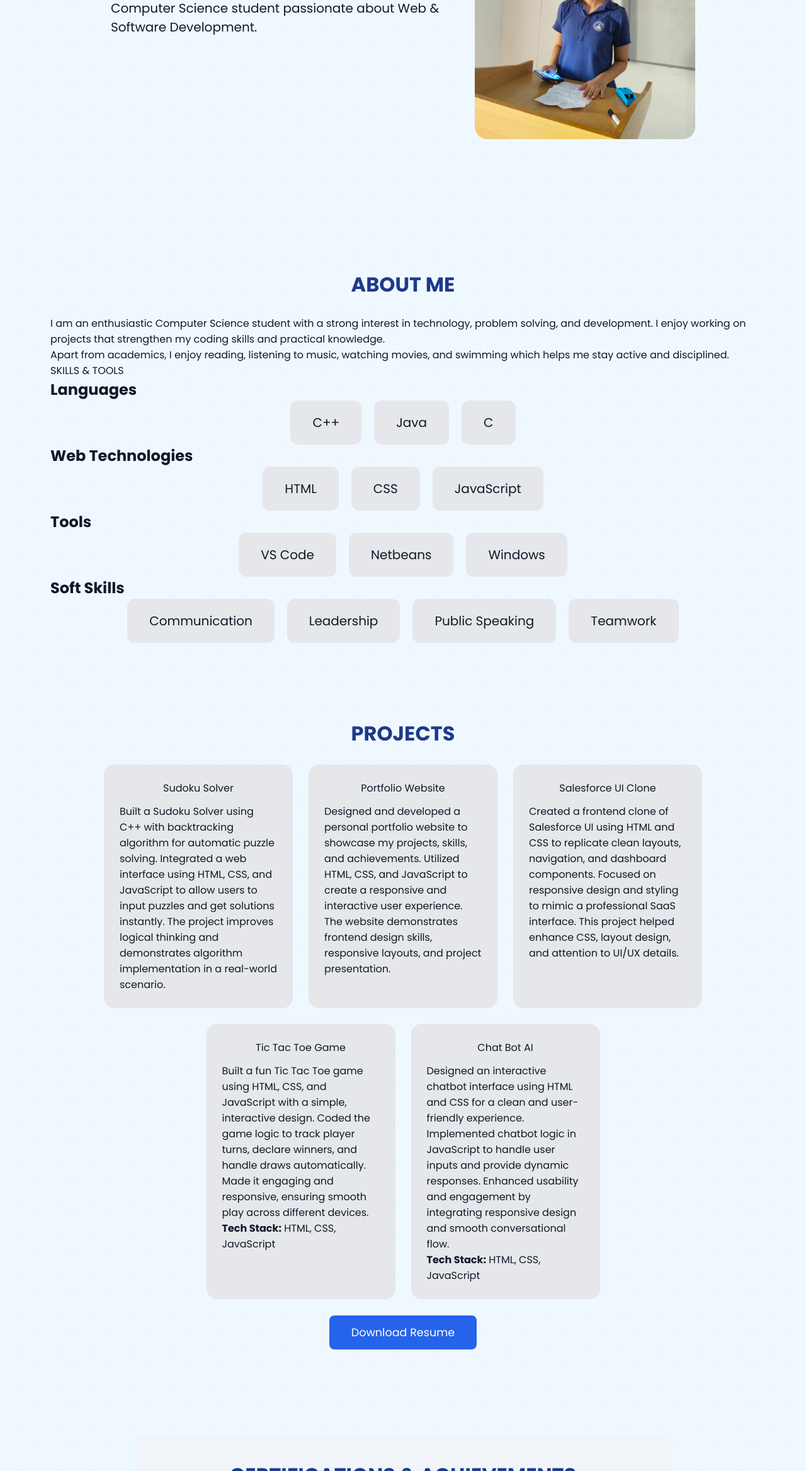
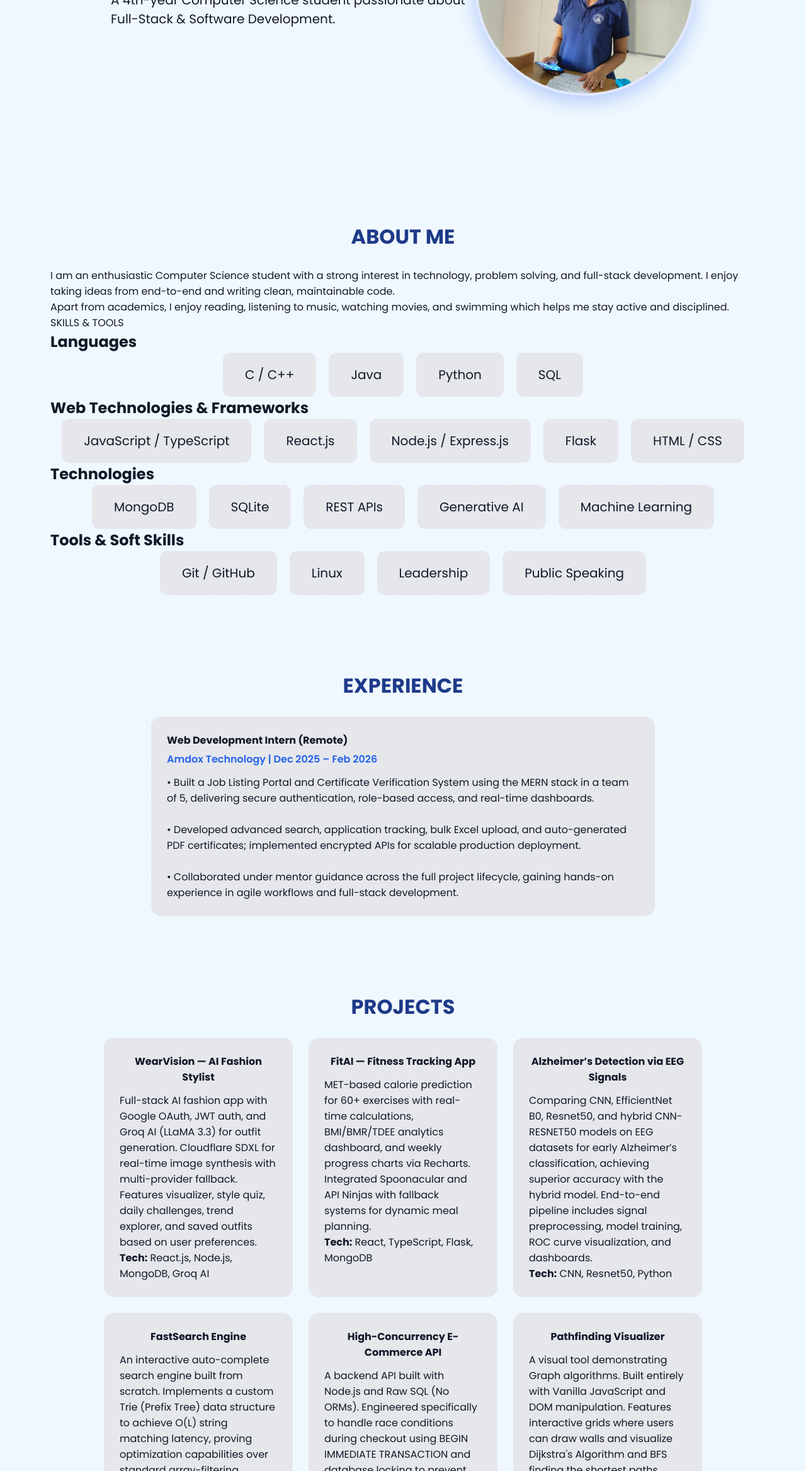
Before and after one commit to vanshikabhardwaj01/My-Personal-Portfolio, a plain HTML site: page index.html in a window 1280 px wide. Shown: the part 464-2800 px from the top of the page at 63% size. Drawn offline with Linux system fonts and the light colour scheme.

Commit message:
Revamp portfolio to feature MERN experience, new CSS styling, and top 6 full-stack projects

```diff
--- a/index.html
+++ b/index.html
@@ -29,9 +29,10 @@
       <ul>
         <li><a href="#home">Home</a></li>
         <li><a href="#aboutme">About</a></li>
+        <li><a href="#experience">Experience</a></li>
         <li><a href="#projects">Projects</a></li>
+        <li><a href="#education">Education</a></li>
         <li><a href="#certifications">Certifications</a></li>
-        <li><a href="#education">Education</a></li>
         <li><a href="#contact">Contact</a></li>
       </ul>
     </div>
@@ -59,12 +60,14 @@
       Hi, I'm <span class="purple">Vanshika Bhardwaj</span>
     </div>
     <p class="short">
-      Computer Science student passionate about Web & Software Development.
+      A 4th-year Computer Science student passionate about Full-Stack & Software Development.
     </p>
   </div>
 
   <div class="rightsection">
-    <img src="portfolio.png.jpg" alt="Profile Image">
+    <div class="profile-img-container">
+      <img src="portfolio.png.jpg" alt="Profile Image">
+    </div>
   </div>
 </section>
 
@@ -72,45 +75,63 @@
 <section id="aboutme" class="secondsection">
   <h1>ABOUT ME</h1>
   <p class="intro">
-    I am an enthusiastic Computer Science student with a strong interest in
-    technology, problem solving, and development. I enjoy working on projects
-    that strengthen my coding skills and practical knowledge.
+    I am an enthusiastic Computer Science student with a strong interest in technology, problem solving, and full-stack development. I enjoy taking ideas from end-to-end and writing clean, maintainable code.
   </p>
 
   <p class="intro">
-    Apart from academics, I enjoy reading, listening to music, watching movies,
-    and swimming which helps me stay active and disciplined.
+    Apart from academics, I enjoy reading, listening to music, watching movies, and swimming which helps me stay active and disciplined.
   </p>
 
   <div class="skill">SKILLS & TOOLS</div>
 
   <h2 class="heading">Languages</h2>
   <div class="skills-container">
-    <div class="skill-box">C++</div>
+    <div class="skill-box">C / C++</div>
     <div class="skill-box">Java</div>
-    <div class="skill-box">C</div>
+    <div class="skill-box">Python</div>
+    <div class="skill-box">SQL</div>
   </div>
 
-  <h2 class="heading">Web Technologies</h2>
+  <h2 class="heading">Web Technologies & Frameworks</h2>
   <div class="skills-container">
-    <div class="skill-box">HTML</div>
-    <div class="skill-box">CSS</div>
-    <div class="skill-box">JavaScript</div>
+    <div class="skill-box">JavaScript / TypeScript</div>
+    <div class="skill-box">React.js</div>
+    <div class="skill-box">Node.js / Express.js</div>
+    <div class="skill-box">Flask</div>
+    <div class="skill-box">HTML / CSS</div>
   </div>
 
-  <h2 class="heading">Tools</h2>
+  <h2 class="heading">Technologies</h2>
   <div class="skills-container">
-    <div class="skill-box">VS Code</div>
-    <div class="skill-box">Netbeans</div>
-    <div class="skill-box">Windows</div>
+    <div class="skill-box">MongoDB</div>
+    <div class="skill-box">SQLite</div>
+    <div class="skill-box">REST APIs</div>
+    <div class="skill-box">Generative AI</div>
+    <div class="skill-box">Machine Learning</div>
   </div>
 
-  <h2 class="heading">Soft Skills</h2>
+  <h2 class="heading">Tools & Soft Skills</h2>
   <div class="skills-container">
-    <div class="skill-box">Communication</div>
+    <div class="skill-box">Git / GitHub</div>
+    <div class="skill-box">Linux</div>
     <div class="skill-box">Leadership</div>
     <div class="skill-box">Public Speaking</div>
-    <div class="skill-box">Teamwork</div>
+  </div>
+</section>
+
+<!-- EXPERIENCE -->
+<section id="experience" class="secondsection">
+  <h1>EXPERIENCE</h1>
+  <div class="projects-container">
+    <div class="project-box experience-box">
+      <strong>Web Development Intern (Remote)</strong>
+      <p style="color: #2563eb; font-weight: 600; margin-top: 5px;">Amdox Technology | Dec 2025 – Feb 2026</p>
+      <p class="desc">
+        • Built a Job Listing Portal and Certificate Verification System using the MERN stack in a team of 5, delivering secure authentication, role-based access, and real-time dashboards.<br><br>
+        • Developed advanced search, application tracking, bulk Excel upload, and auto-generated PDF certificates; implemented encrypted APIs for scalable production deployment.<br><br>
+        • Collaborated under mentor guidance across the full project lifecycle, gaining hands-on experience in agile workflows and full-stack development.
+      </p>
+    </div>
   </div>
 </section>
 
@@ -119,73 +140,73 @@
   <h1 class="PROJECTS">PROJECTS</h1>
 
   <div class="projects-container">
+
     <div class="project-box">
-      Sudoku Solver
+      <a href="https://github.com/vanshikabhardwaj01/WearVision" target="_blank" style="text-decoration: none; color: inherit;">
+        <strong>WearVision — AI Fashion Stylist</strong>
+      </a>
       <p class="desc">
-        Built a Sudoku Solver using C++ with backtracking algorithm for automatic puzzle solving.
-        Integrated a web interface using HTML, CSS, and JavaScript to allow users to input puzzles and get solutions instantly.
-        The project improves logical thinking and demonstrates algorithm implementation in a real-world scenario.
+        Full-stack AI fashion app with Google OAuth, JWT auth, and Groq AI (LLaMA 3.3) for outfit generation. Cloudflare SDXL for real-time image synthesis with multi-provider fallback. Features visualizer, style quiz, daily challenges, trend explorer, and saved outfits based on user preferences.
+        <br><strong>Tech:</strong> React.js, Node.js, MongoDB, Groq AI
       </p>
     </div>
 
     <div class="project-box">
-      Portfolio Website
+      <a href="https://github.com/vanshikabhardwaj01/fitai-calorie-burnt-prediction" target="_blank" style="text-decoration: none; color: inherit;">
+        <strong>FitAI — Fitness Tracking App</strong>
+      </a>
       <p class="desc">
-        Designed and developed a personal portfolio website to showcase my projects, skills, and achievements.
-        Utilized HTML, CSS, and JavaScript to create a responsive and interactive user experience.
-        The website demonstrates frontend design skills, responsive layouts, and project presentation.
+        MET-based calorie prediction for 60+ exercises with real-time calculations, BMI/BMR/TDEE analytics dashboard, and weekly progress charts via Recharts. Integrated Spoonacular and API Ninjas with fallback systems for dynamic meal planning.
+        <br><strong>Tech:</strong> React, TypeScript, Flask, MongoDB
       </p>
     </div>
 
     <div class="project-box">
-      Salesforce UI Clone
+      <a href="https://github.com/vanshikabhardwaj01/inhouseproject" target="_blank" style="text-decoration: none; color: inherit;">
+        <strong>Alzheimer’s Detection via EEG Signals</strong>
+      </a>
       <p class="desc">
-        Created a frontend clone of Salesforce UI using HTML and CSS to replicate clean layouts, navigation, and dashboard components.
-        Focused on responsive design and styling to mimic a professional SaaS interface.
-        This project helped enhance CSS, layout design, and attention to UI/UX details.
+        Comparing CNN, EfficientNet B0, Resnet50, and hybrid CNN-RESNET50 models on EEG datasets for early Alzheimer’s classification, achieving superior accuracy with the hybrid model. End-to-end pipeline includes signal preprocessing, model training, ROC curve visualization, and dashboards.
+        <br><strong>Tech:</strong> CNN, Resnet50, Python
       </p>
     </div>
 
     <div class="project-box">
-      Tic Tac Toe Game
+      <a href="https://github.com/vanshikabhardwaj01/FastSearch-Trie" target="_blank" style="text-decoration: none; color: inherit;">
+        <strong>FastSearch Engine</strong>
+      </a>
       <p class="desc">
-        Built a fun Tic Tac Toe game using HTML, CSS, and JavaScript with a simple, interactive design.
-        Coded the game logic to track player turns, declare winners, and handle draws automatically.
-        Made it engaging and responsive, ensuring smooth play across different devices.
-        <br><strong>Tech Stack:</strong> HTML, CSS, JavaScript
+        An interactive auto-complete search engine built from scratch. Implements a custom Trie (Prefix Tree) data structure to achieve O(L) string matching latency, proving optimization capabilities over standard array-filtering methods.
+        <br><strong>Tech:</strong> JavaScript, Algorithms, HTML/CSS
       </p>
     </div>
 
     <div class="project-box">
-      Chat Bot AI
+      <a href="https://github.com/vanshikabhardwaj01/Ecommerce-SQL-API" target="_blank" style="text-decoration: none; color: inherit;">
+        <strong>High-Concurrency E-Commerce API</strong>
+      </a>
       <p class="desc">
-        Designed an interactive chatbot interface using HTML and CSS for a clean and user-friendly experience.
-        Implemented chatbot logic in JavaScript to handle user inputs and provide dynamic responses.
-        Enhanced usability and engagement by integrating responsive design and smooth conversational flow.
-        <br><strong>Tech Stack:</strong> HTML, CSS, JavaScript
+        A backend API built with Node.js and Raw SQL (No ORMs). Engineered specifically to handle race conditions during checkout using BEGIN IMMEDIATE TRANSACTION and database locking to prevent inventory overselling.
+        <br><strong>Tech:</strong> Node.js, SQLite, Advanced SQL
       </p>
     </div>
+
+    <div class="project-box">
+      <a href="https://github.com/vanshikabhardwaj01/Pathfinding-Visualizer" target="_blank" style="text-decoration: none; color: inherit;">
+        <strong>Pathfinding Visualizer</strong>
+      </a>
+      <p class="desc">
+        A visual tool demonstrating Graph algorithms. Built entirely with Vanilla JavaScript and DOM manipulation. Features interactive grids where users can draw walls and visualize Dijkstra's Algorithm and BFS finding the shortest paths.
+        <br><strong>Tech:</strong> JavaScript, Graph Algorithms
+      </p>
+    </div>
+
   </div>
 
   <div class="resume">
-    <a class="resume1" href="Vanshikabhardwaj2316599resume.pdf" target="_blank">
+    <a class="resume1" href="Vanshika_Bhardwaj_Resume.pdf" target="_blank" title="Please upload your new resume PDF to the repository to make this link work!">
       Download Resume
     </a>
-  </div>
-</section>
-
-<!-- CERTIFICATIONS -->
-<section id="certifications" class="fifthsection">
-  <h1>CERTIFICATIONS & ACHIEVEMENTS</h1>
-  <div class="cert-list">
-    <p>Mastering Data Structures and Algorithms in C++ – Abdul Bari (Udemy)</p>
-    <p>Participation certification in TATA Crucible Campus Quiz 2025 organized by the Tata Group</p>
-    <p>Certified in "Introduction to Generative AI" powered by Google Cloud</p>
-    <p>Course Completion Certificate – "Data Analyst 101" powered by Microsoft</p>
-    <p>Nestlé E-learning 2025: Resilience – Successfully completed resilience skills program</p>
-    <p>Participated in Smart India Hackathon 2025 (Internal) and ranked among Top 15 teams</p>
-    <p>Course Completion Certificate – "Introduction to Prompt Engineering with GitHub Copilot"</p>
-    <p>Successfully participated in the Digital India Quiz and Achievements</p>
   </div>
 </section>
 
@@ -193,17 +214,36 @@
 <section id="education" class="fourthsection">
   <h1 class="education">EDUCATION</h1>
 
-  <p class="edu"><strong>B.Tech Computer Science</strong><br>
-    Banasthali Vidyapith (2023–2027) | Currently in 6th Semester | CGPA (up to 4th Sem): 8.31
+  <p class="edu"><strong>B.Tech in Computer Science</strong><br>
+    Banasthali Vidyapeeth University Rajasthan | 2023 – 2027<br>
+    CGPA: 8.7 (up to 5th Semester)
   </p>
 
-  <p class="edu"><strong>Class XII (PCM)</strong><br>
-    Montfort Sr. Sec. School | 84%
+  <p class="edu"><strong>Intermediate (Class XII) - PCM</strong><br>
+    Montfort Senior Sec School, CBSE Board Roorkee | 2020 – 2023<br>
+    84%
   </p>
 
-  <p class="edu"><strong>Class X</strong><br>
-    Montfort Sr. Sec. School | 96%
+  <p class="edu"><strong>High School (Class X)</strong><br>
+    Montfort Senior Sec School, CBSE Board Roorkee<br>
+    96.8%
   </p>
+</section>
+
+<!-- CERTIFICATIONS -->
+<section id="certifications" class="fifthsection">
+  <h1>CERTIFICATIONS & ACHIEVEMENTS</h1>
+  <div class="cert-list">
+    <p>Certificate- TATA Crucible Campus Quiz 2025 — Tata Group</p>
+    <p>Certificate- Graph Theory Programming Camp — AlgoUniversity (Mentored by Codeforces Master Manas Kumar Verma)</p>
+    <p>Certificate — AI Summit 2026, Banasthali Vidyapeeth</p>
+    <p>Certificate- Mastering DSA in C++ — Abdul Bari (Udemy)</p>
+    <p>Certificate- Introduction to Generative AI — Google Cloud</p>
+    <p>Certificate- Data Analyst 101 — Microsoft</p>
+    <p>Certificate- Prompt Engineering with GitHub Copilot</p>
+    <p>Certificate- Completed Nestlé E-learning 2025 – Resilience program (Nesternship)</p>
+    <p>Internal Smart India Hackathon, Banasthali Vidyapeeth — Top 15 Teams</p>
+  </div>
 </section>
 
 <!-- CONTACT -->
@@ -241,3 +281,5 @@
     }
   });
 </script>
+</body>
+</html>
--- a/style.css
+++ b/style.css
@@ -81,9 +81,24 @@ nav ul li a:hover {
   width: 85%;
 }
 
+.profile-img-container {
+  display: flex;
+  justify-content: center;
+  align-items: center;
+}
+
 .rightsection img {
   width: 350px;
-  border-radius: 20px;
+  height: 350px;
+  object-fit: cover;
+  border-radius: 50%;
+  box-shadow: 0 10px 30px rgba(37, 99, 235, 0.3);
+  border: 4px solid #e0e7ff;
+  transition: transform 0.3s ease;
+}
+
+.rightsection img:hover {
+  transform: scale(1.02);
 }
 
 .name {
@@ -148,6 +163,12 @@ h1 {
   width: 300px;
   text-align: center;
   transition: 0.3s;
+}
+
+.experience-box {
+  width: 100%;
+  max-width: 800px;
+  text-align: left;
 }
 
 .project-box:hover {
```
